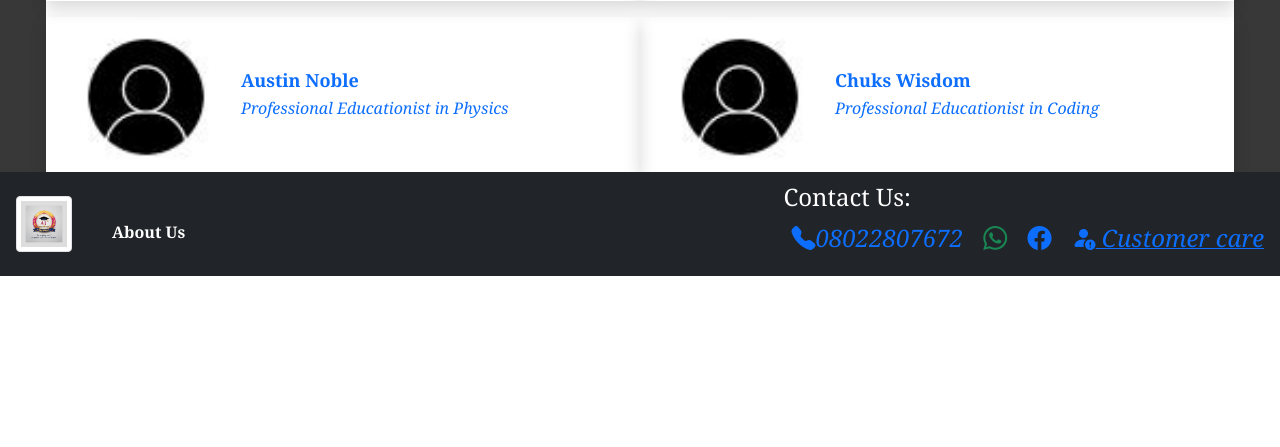
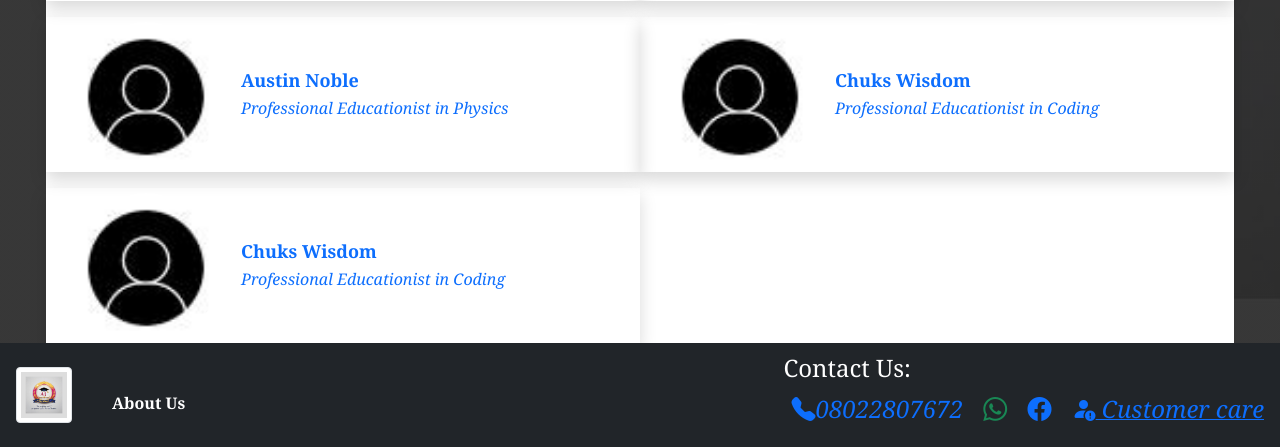
Before and after one commit to Emeusa/Aoneeducationalreps, a Django app: template oneweb/aonewebs/templates/aonewebs/members.html in a window 1280 px wide. Shown: the part 1036-1483 px from the top of the page. Before the commit the page ends 1312 px from the top, so only its background shows below. Run offline with Django 3.2, Linux system fonts and the light colour scheme; the template is opened without the code that fills it, so the values that code supplies are empty; some libraries are stand-ins or nearby versions.

Commit message:
modified:   oneweb/aonewebs/templates/aonewebs/members.html

```diff
--- a/oneweb/aonewebs/templates/aonewebs/members.html
+++ b/oneweb/aonewebs/templates/aonewebs/members.html
@@ -175,6 +175,20 @@
 
                     </div>
                 </div>
+                <div class="col-6 shadow">
+                    <div class="profile12">
+                        <div class="profile-header">
+                            <img src="{% static 'images/d7.jpg' %}" class="media-image" alt="Educationist">
+                        </div>
+                    </div>
+                    <div class="name">
+                        Chuks Wisdom
+                    </div>
+                    <div class="title personality">
+                        Professional Educationist in Coding
+
+                    </div>
+                </div>
             </div>
         </div>
 
```
